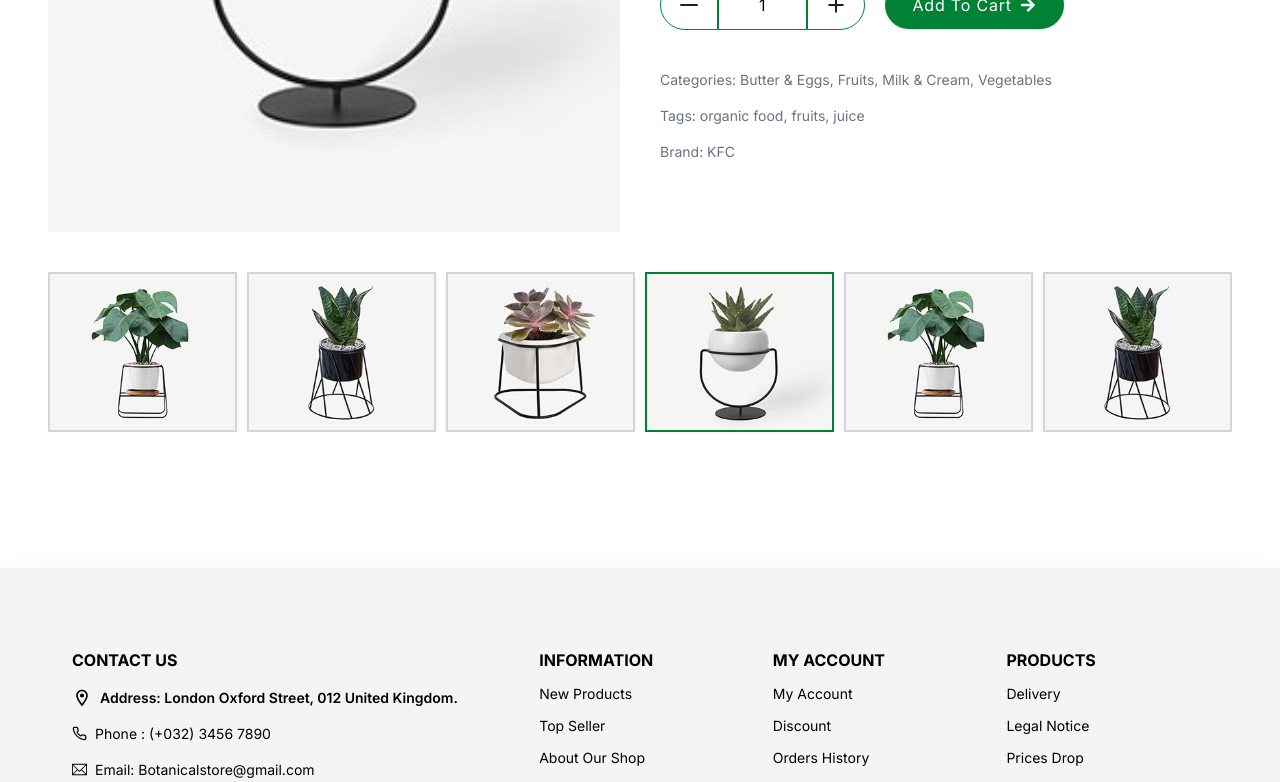
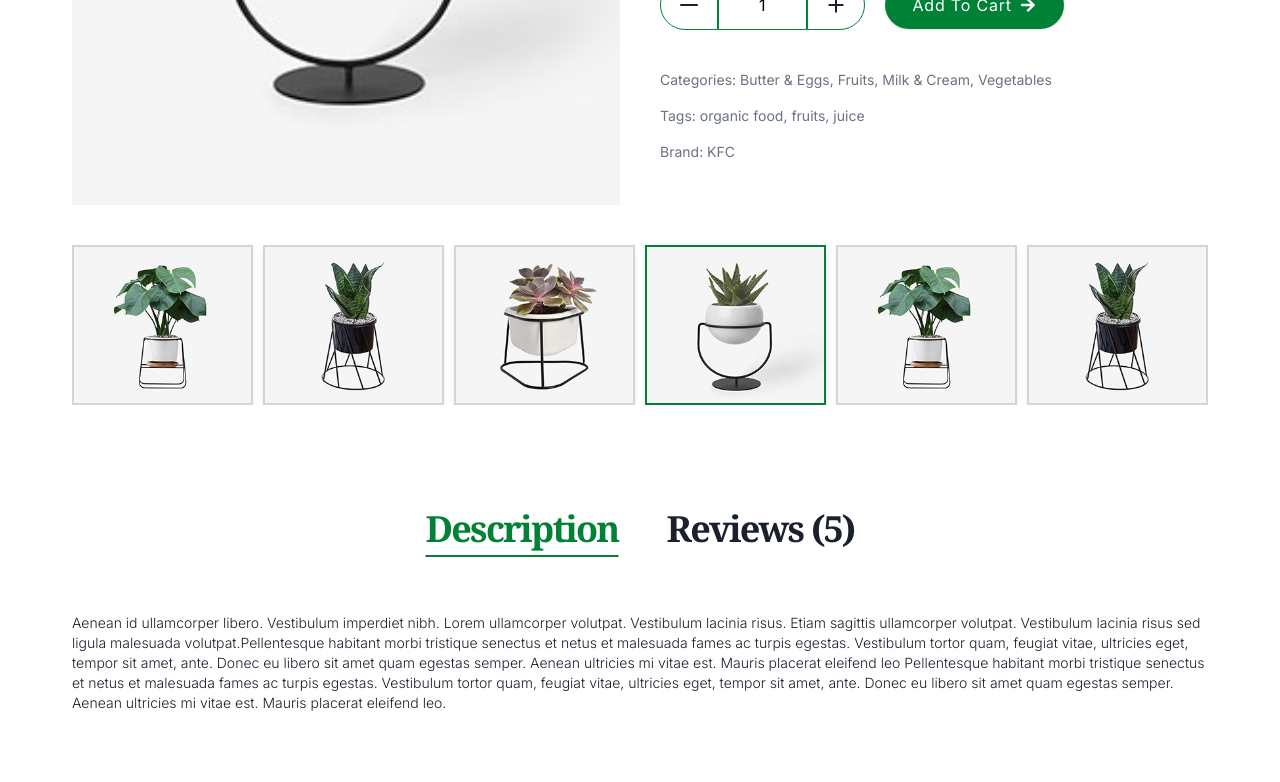
Before and after one commit to LaibaHameed/mern-frontend, a Next.js app: page /products/1 in a window 1280 px wide. Shown: the part 940-1722 px from the top of the page. Built offline with nearby package versions, Linux system fonts and the light colour scheme.

Commit message:
Add remaining components of Single product page

```diff
--- a/src/app/products/[productId]/page.jsx
+++ b/src/app/products/[productId]/page.jsx
@@ -1,4 +1,4 @@
-import SinglePage from '@/components/productDetail/SinglePage'
+import SingleProductPage from '@/components/productDetail/SingleProductPage'
 import Breadcrumb from '@/components/shared/Breadcrumb'
 import React from 'react'
 
@@ -6,7 +6,7 @@ const ProductDetailPage = ({ params }) => {
   return (
     <div>
           <Breadcrumb/>
-          <SinglePage/>
+          <SingleProductPage/>
     </div>
   )
 }
--- /dev/null
+++ b/src/components/productDetail/Description.jsx
@@ -0,0 +1,11 @@
+import React from 'react'
+
+const Description = () => {
+    return (
+        <div className=''>
+            <p className='text-secondary text-sm font-light'>Aenean id ullamcorper libero. Vestibulum imperdiet nibh. Lorem ullamcorper volutpat. Vestibulum lacinia risus. Etiam sagittis ullamcorper volutpat. Vestibulum lacinia risus sed ligula malesuada volutpat.Pellentesque habitant morbi tristique senectus et netus et malesuada fames ac turpis egestas. Vestibulum tortor quam, feugiat vitae, ultricies eget, tempor sit amet, ante. Donec eu libero sit amet quam egestas semper. Aenean ultricies mi vitae est. Mauris placerat eleifend leo Pellentesque habitant morbi tristique senectus et netus et malesuada fames ac turpis egestas. Vestibulum tortor quam, feugiat vitae, ultricies eget, tempor sit amet, ante. Donec eu libero sit amet quam egestas semper. Aenean ultricies mi vitae est. Mauris placerat eleifend leo.</p>
+        </div>
+    )
+}
+
+export default Description
--- /dev/null
+++ b/src/components/productDetail/ProductTabs.jsx
@@ -0,0 +1,45 @@
+import React, { useState } from "react";
+import Description from "./Description";
+import Reviews from "./Reviews";
+
+const ProductTabs = ({product}) => {
+    const [activeTab, setActiveTab] = useState("description");
+
+    return (
+        <div className="py-12">
+            <div className="flex-center tracking-tighter">
+                {/* Description Tab */}
+                <h1
+                    className={`group relative sm:text-4xl text-xl font-semibold font-serif my-4 tracking-tighter cursor-pointer sm:mx-6 mx-2 transition-colors duration-500 ${activeTab === "description" ? "text-primary" : "text-secondary"
+                        }`}
+                    onClick={() => setActiveTab("description")}
+                >
+                    Description
+                    <span
+                        className={`absolute left-1/2 bottom-[-8px] w-0 h-[2px] bg-primary transition-all duration-500 ease-out transform -translate-x-1/2 ${activeTab === "description" ? "w-full left-1/2 -translate-x-1/2" : "group-hover:w-full group-hover:left-1/2 group-hover:-translate-x-1/2"
+                            }`}
+                    ></span>
+                </h1>
+
+                {/* Reviews Tab */}
+                <h1
+                    className={`group relative sm:text-4xl text-xl font-semibold font-serif my-4 tracking-tighter cursor-pointer sm:mx-6 mx-2 transition-colors duration-500 ${activeTab === "reviews" ? "text-primary" : "text-secondary"
+                        }`}
+                    onClick={() => setActiveTab("reviews")}
+                >
+                    Reviews ({product.reviews || 0})
+                    <span
+                        className={`absolute left-1/2 bottom-[-8px] w-0 h-[2px] bg-primary transition-all duration-500 ease-out transform -translate-x-1/2 ${activeTab === "reviews" ? "w-full left-1/2 -translate-x-1/2" : "group-hover:w-full group-hover:left-1/2 group-hover:-translate-x-1/2"
+                            }`}
+                    ></span>
+                </h1>
+            </div>
+
+            <div className="my-12">
+                {activeTab === "description" ? <Description /> : <Reviews />}
+            </div>
+        </div>
+    );
+};
+
+export default ProductTabs;
--- /dev/null
+++ b/src/components/productDetail/RelatedProducts.jsx
@@ -0,0 +1,18 @@
+import React from 'react'
+import ProductCard from '../shared/ProductCard'
+import { BEST_SELLER } from '@/constants/general'
+
+const RelatedProducts = () => {
+    return (
+        <div className="flex-center flex-col">
+            <h1 className="text-4xl font-semibold font-serif my-4 tracking-tighter text-secondary">Related products</h1>
+            <div className="w-full grid grid-cols-1 sm:grid-cols-2 lg:grid-cols-4 gap-6 my-6">
+                {BEST_SELLER.map((item) => (
+                    <ProductCard key={item.id} product={item} />
+                ))}
+            </div>
+        </div>
+    )
+}
+
+export default RelatedProducts
--- /dev/null
+++ b/src/components/productDetail/Reviews.jsx
@@ -0,0 +1,43 @@
+import React from "react";
+
+const Reviews = () => {
+    return (
+        <div className="bg-white  p-6 mx-auto">
+
+            {/* Review 1 */}
+            <div className="pb-4 mb-4">
+                <div className="flex items-center space-x-3">
+                    <div className="w-10 h-10 bg-gray-300 rounded-full"></div>
+                    <div>
+                        <p className="font-semibold text-gray-700">John Doe</p>
+                        <p className="text-sm text-gray-500">Jan 5, 2025</p>
+                    </div>
+                </div>
+                <p className="mt-2 text-gray-600 text-sm">
+                    "Great product! The quality is amazing, and the delivery was super fast."
+                </p>
+            </div>
+
+            {/* Review 2 */}
+            <div className="pb-4 mb-4">
+                <div className="flex items-center space-x-3">
+                    <div className="w-10 h-10 bg-gray-300 rounded-full"></div>
+                    <div>
+                        <p className="font-semibold text-gray-700">Jane Smith</p>
+                        <p className="text-sm text-gray-500">Dec 22, 2024</p>
+                    </div>
+                </div>
+                <p className="mt-2 text-gray-600 text-sm">
+                    "Loved it! Would definitely recommend to others. Five stars!"
+                </p>
+            </div>
+
+            {/* Add Review Button */}
+            <button className=" cursor-pointer mt-4 bg-primary text-white py-3 px-7 rounded-full hover:bg-opacity-90 animate hover:bg-primary-hover">
+                Add a Review
+            </button>
+        </div>
+    );
+};
+
+export default Reviews;
--- a/src/components/productDetail/SinglePage.jsx
+++ /dev/null
@@ -1,28 +0,0 @@
-'use client'
-import React, { useState } from 'react'
-import Container from '../shared/Container'
-import Products from '@/data/Products';
-import ProductDetails from './ProductDetails';
-import ProductImage from './ProductImage';
-import ImageSlider from './ImageSlider';
-
-const SinglePage = ({ productName = "Pellentesque aliquet" }) => {
-  const product = Products[productName];
-  const [mainImage, setMainImage] = useState(product.images[0].path);
-
-  if (!product) return <p>Product not found.</p>;
-
-  return (
-    <div className='flex-center sm:mx-12 mx-6'>
-      <Container>
-        <div className="grid grid-cols-1 lg:grid-cols-2 gap-10 items-start mt-24">
-          <ProductImage mainImage={mainImage} productName={product.name} />
-          <ProductDetails product={product}/>
-        </div>
-        <ImageSlider images={product.images} setMainImage={setMainImage} mainImage={mainImage} />
-      </Container>
-    </div>
-  )
-}
-
-export default SinglePage;
--- /dev/null
+++ b/src/components/productDetail/SingleProductPage.jsx
@@ -0,0 +1,34 @@
+'use client'
+import React, { useState } from 'react'
+import Container from '../shared/Container'
+import Products from '@/data/Products';
+import ProductDetails from './ProductDetails';
+import ProductImage from './ProductImage';
+import ImageSlider from './ImageSlider';
+import ProductTabs from './ProductTabs';
+import RelatedProducts from './RelatedProducts';
+
+const SingleProductPage = ({ productName = "Pellentesque aliquet" }) => {
+  const product = Products[productName];
+  const [mainImage, setMainImage] = useState(product.images[0].path);
+
+  if (!product) return <p>Product not found.</p>;
+
+  return (
+    <div className='flex-center sm:mx-12 mx-6'>
+      <Container>
+        <div className='mx-6'>
+          <div className="grid grid-cols-1 lg:grid-cols-2 gap-10 items-start mt-24">
+            <ProductImage mainImage={mainImage} productName={product.name} />
+            <ProductDetails product={product} />
+          </div>
+          <ImageSlider images={product.images} setMainImage={setMainImage} mainImage={mainImage} />
+          <ProductTabs product={product} />
+          <RelatedProducts />
+        </div>
+      </Container>
+    </div>
+  )
+}
+
+export default SingleProductPage;
```
Also changed, not shown: src/components/shared/Breadcrumb.js (+9 -16 lines).
